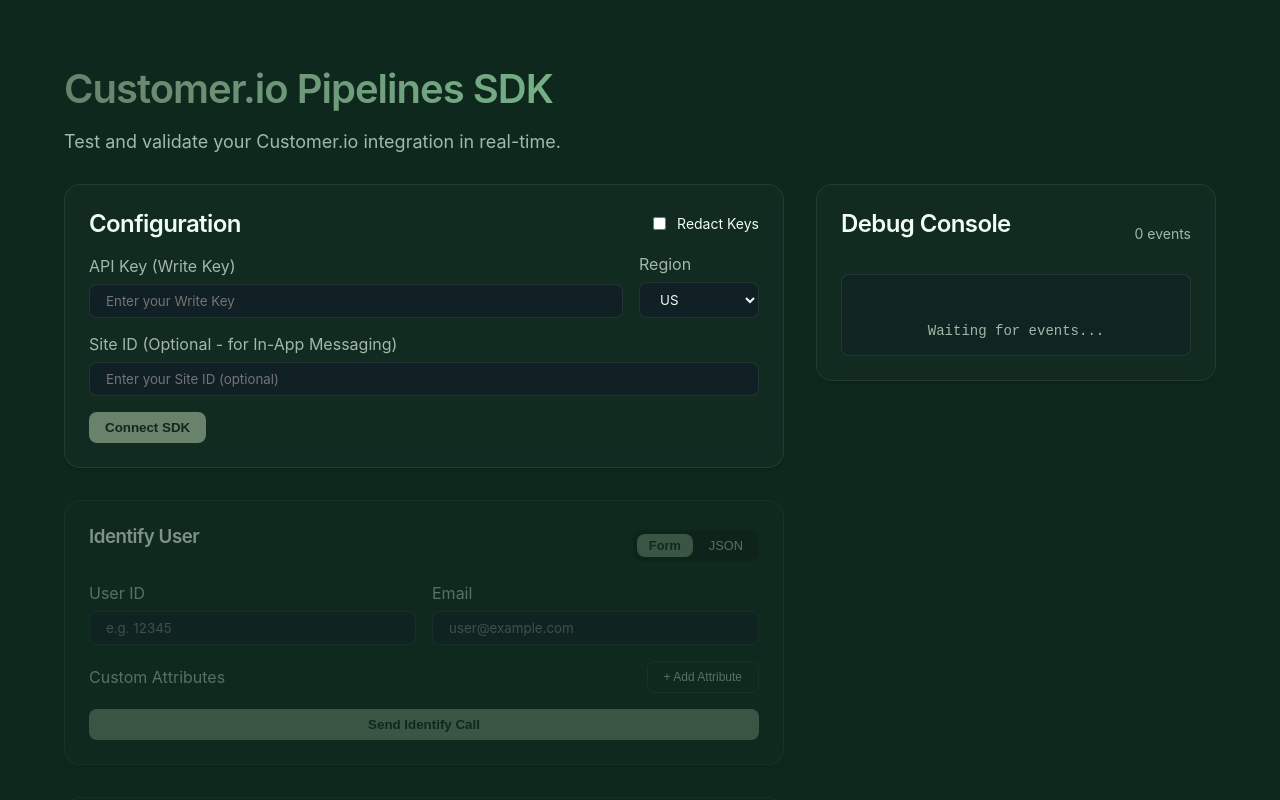
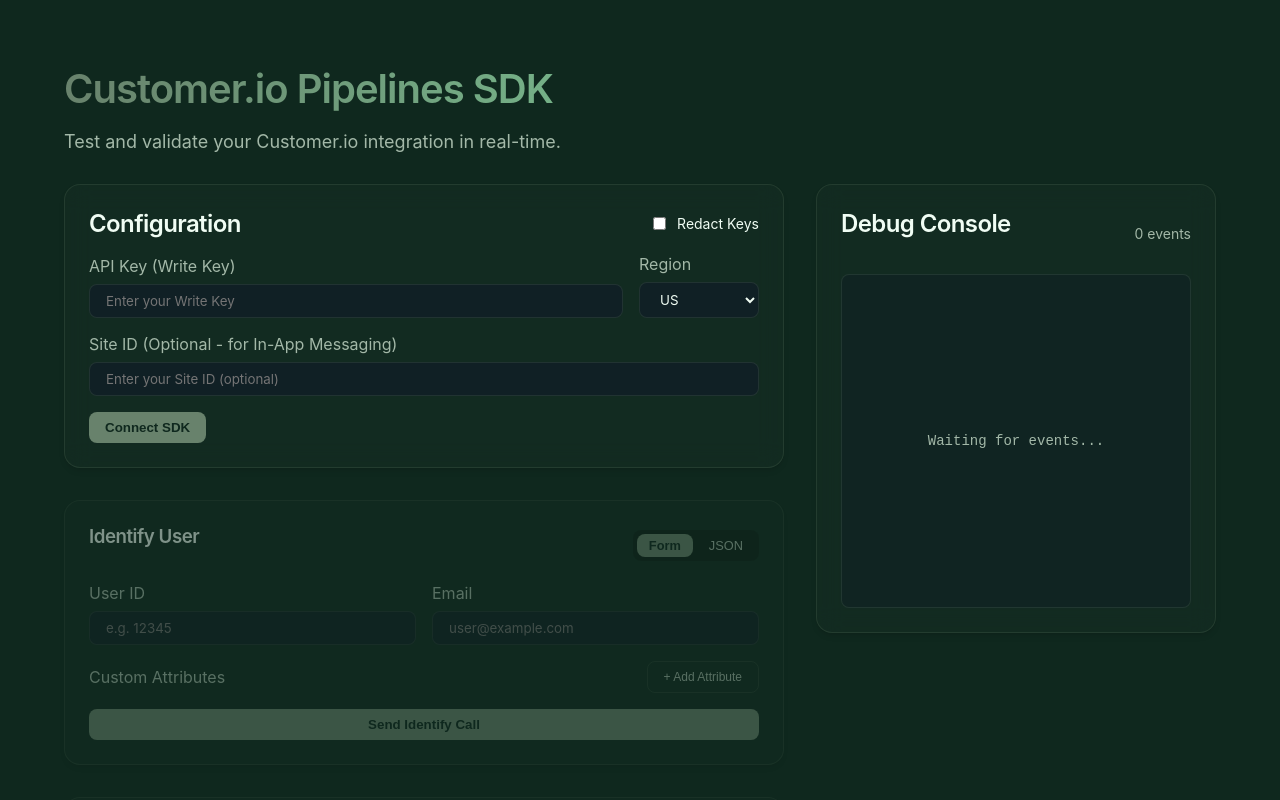
Before and after one commit to aaronarich/v2.1-cio-toolbox, a React (Vite) app: page / in a window 1280 px wide. Shown: the top 800 px of the page. Built offline with nearby package versions, Linux system fonts and the light colour scheme.

Commit message:
fix: debug console auto-scroll and placeholder alignment

```diff
--- a/src/components/DebugConsole.jsx
+++ b/src/components/DebugConsole.jsx
@@ -4,7 +4,9 @@
     const endRef = useRef(null);
 
     useEffect(() => {
-        endRef.current?.scrollIntoView({ behavior: 'smooth' });
+        if (logs.length > 0) {
+            endRef.current?.scrollIntoView({ behavior: 'smooth' });
+        }
     }, [logs]);
 
     const redactText = (text, secrets) => {
@@ -34,7 +36,10 @@
             </div>
             <div style={{
                 flex: 1,
+                display: 'flex',
+                flexDirection: 'column',
                 overflowY: 'auto',
+                minHeight: '300px',
                 maxHeight: '600px',
                 background: 'rgba(15, 23, 42, 0.3)',
                 borderRadius: '0.5rem',
@@ -44,7 +49,13 @@
                 border: '1px solid var(--border-color)'
             }}>
                 {logs.length === 0 && (
-                    <div style={{ color: 'var(--text-secondary)', textAlign: 'center', marginTop: '2rem' }}>
+                    <div style={{
+                        flex: 1,
+                        display: 'flex',
+                        alignItems: 'center',
+                        justifyContent: 'center',
+                        color: 'var(--text-secondary)'
+                    }}>
                         Waiting for events...
                     </div>
                 )}
```
